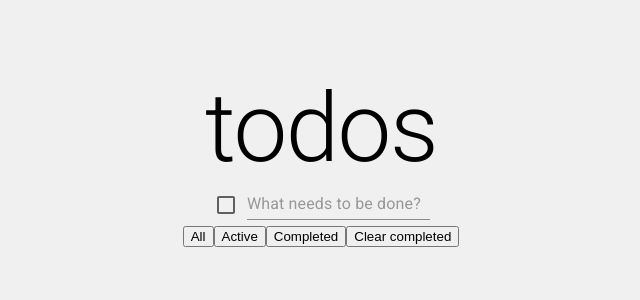
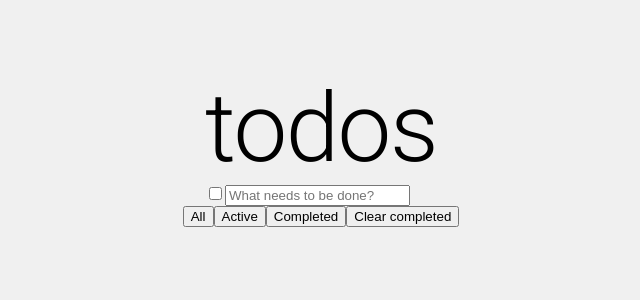
Before and after one commit to Eugenecheckin/my_to_do-react, a React (Create React App) app: page / in a window 1280 px wide. Shown: the top 300 px of the page, without its empty margins (319-959 px from the left). Built offline with nearby package versions, Linux system fonts and the light colour scheme.

Commit message:
dellNotAllMUI

```diff
--- a/src/components/PostForm.jsx
+++ b/src/components/PostForm.jsx
@@ -2,7 +2,7 @@
 import React from 'react';
 import { connect } from 'react-redux';
 
-import { Input, Typography, Checkbox } from '@mui/material';
+import { Typography } from '@mui/material';
 
 import addTodoAction, { setAllChecked } from '../store/Action';
 
@@ -65,11 +65,12 @@ class Postform extends React.Component {
         <Typography variant="h1">
           todos
         </Typography>
-        <Checkbox
+        <input
+          type="checkbox"
           checked={this.CheckAll()}
           onChange={this.ClickAllCheckbox}
         />
-        <Input
+        <input
           aria-describedby="input-task__helper"
           className="input-task"
           placeholder="What needs to be done?"
```
